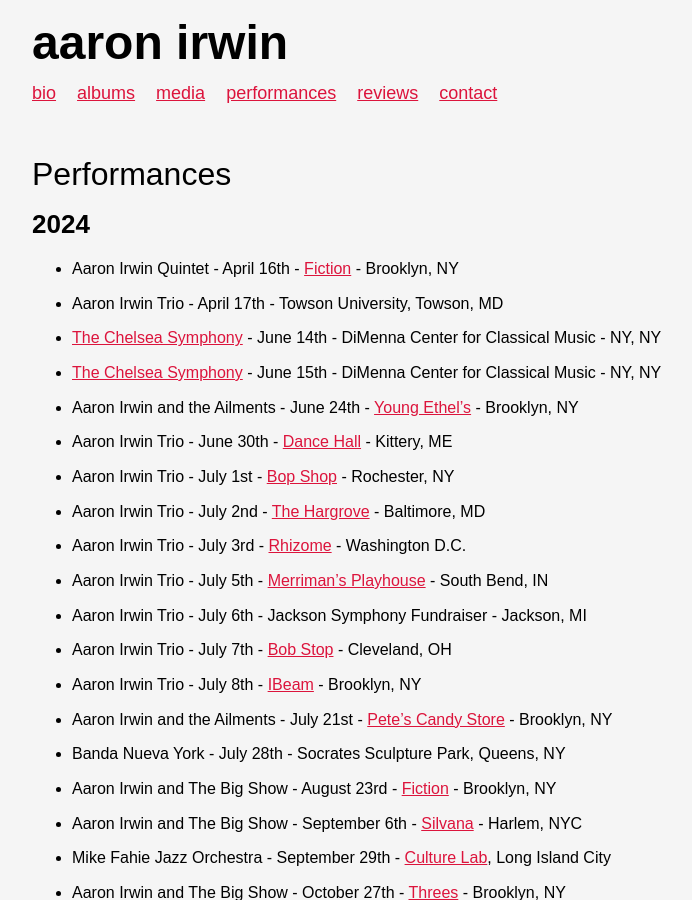
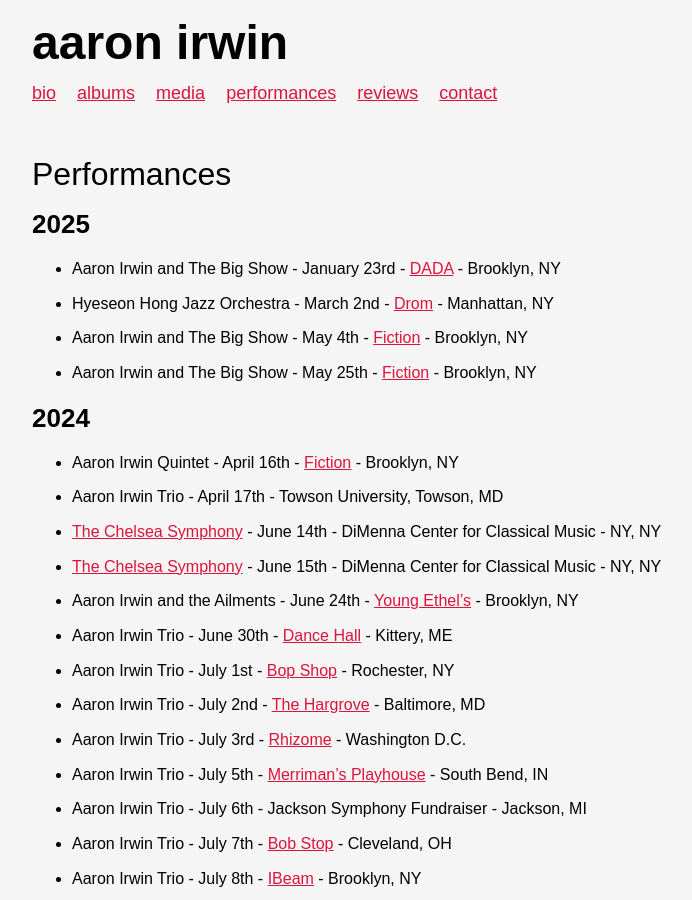
Before and after one commit to ryanve/aaronirwin.com, a Jekyll site: the page built from performances.md, in a window 1280 px wide and 900 px high. Shown: the whole window, without its empty margins (128-820 px from the left). Built offline with Jekyll 4.4.1, drawn with Linux system fonts in a browser that asks for light colours.

Commit message:
Update performances.md

```diff
--- a/performances.md
+++ b/performances.md
@@ -3,6 +3,13 @@ title: Performances
 ---
 
 # Performances
+
+## 2025
+
+- Aaron Irwin and The Big Show - January 23rd - [DADA](https://dadabar.nyc/event/5811979/700542260/aaron-irwin-the-big-show) - Brooklyn, NY
+- Hyeseon Hong Jazz Orchestra - March 2nd - [Drom](https://dromnyc.com/event/hyeseon-hong-jazz-orchestra/) - Manhattan, NY
+- Aaron Irwin and The Big Show - May 4th - [Fiction](https://fictionbk.com/) - Brooklyn, NY
+- Aaron Irwin and The Big Show - May 25th - [Fiction](https://fictionbk.com/) - Brooklyn, NY
 
 ## 2024
 
```
